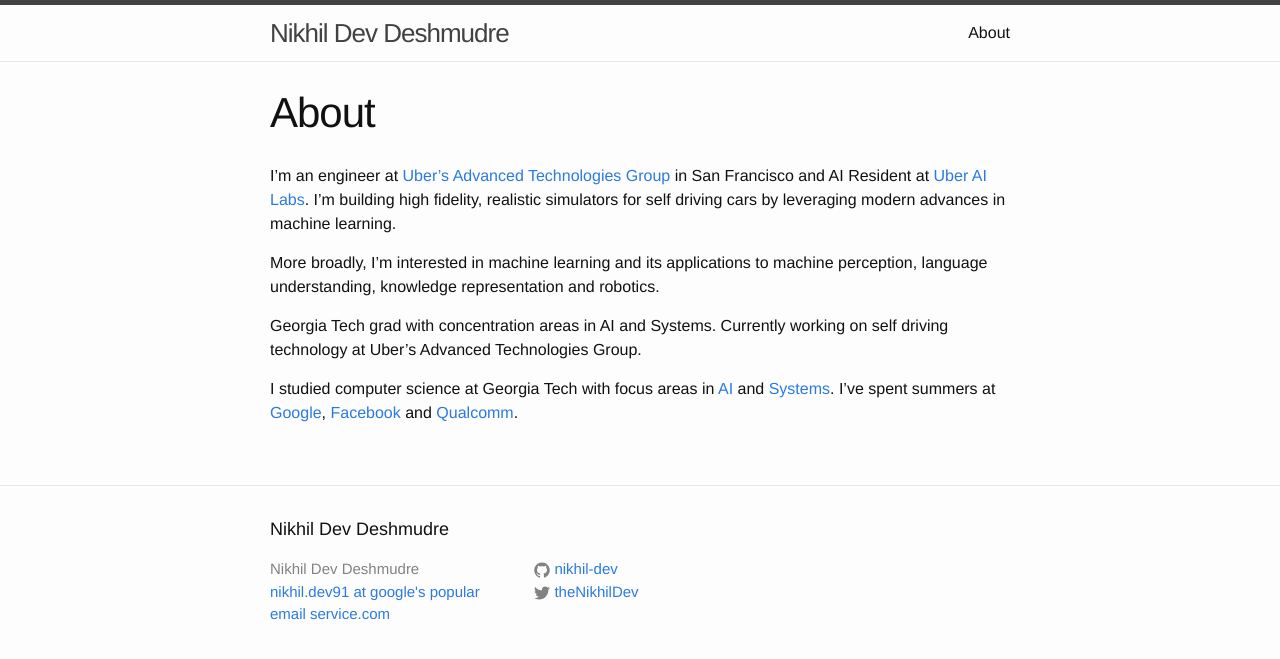
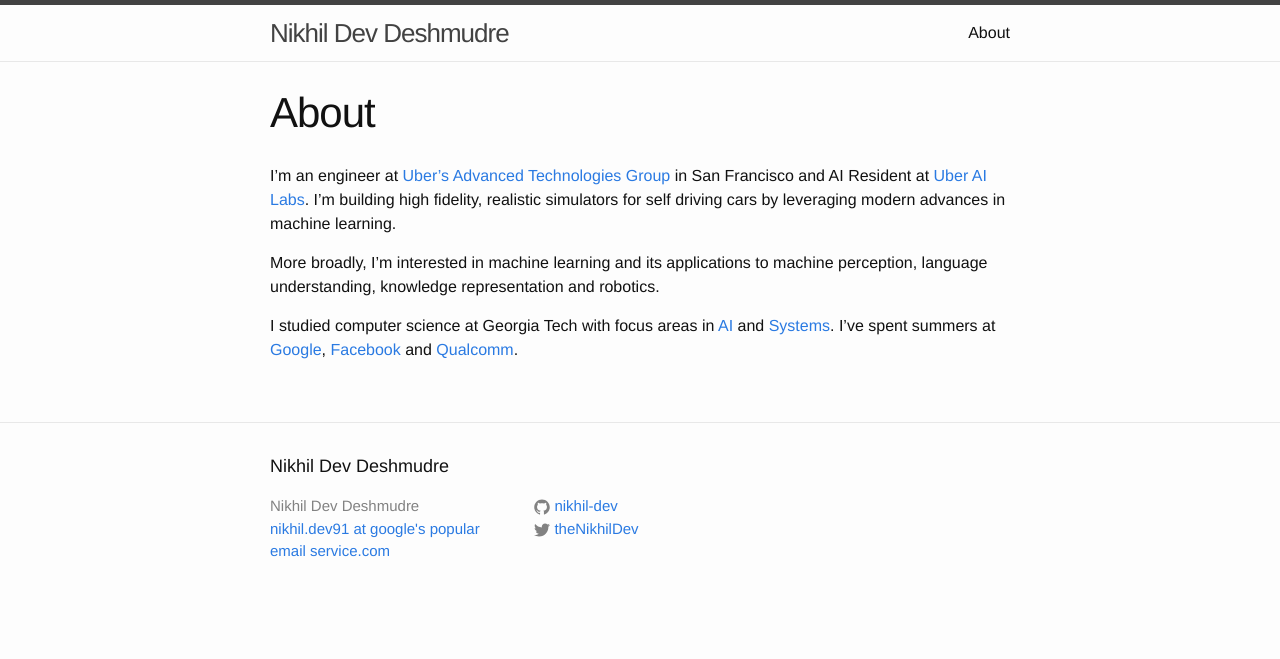
Before and after one commit to nikhil-dev/nikhil-dev.github.io, a Jekyll site: the page built from about.md, in a window 1280 px wide. Shown: the top 659 px of the page. Built offline with Jekyll 4.4.1, drawn with Linux system fonts in a browser that asks for light colours.

Commit message:
about fix

```diff
--- a/about.md
+++ b/about.md
@@ -8,8 +8,6 @@ I'm an engineer at [Uber's Advanced Technologies Group][atg] in San Francisco an
 
 More broadly, I'm interested in machine learning and its applications to machine perception, language understanding, knowledge representation and robotics.
 
-Georgia Tech grad with concentration areas in AI and Systems. Currently working on self driving technology at Uber's Advanced Technologies Group.
-
 I studied computer science at Georgia Tech with focus areas in [AI][ai-gatech] and [Systems][systems-gatech]. I've spent summers at [Google][google], [Facebook][facebook] and [Qualcomm][qualcomm].
 
 [google]: https://www.google.com
```
